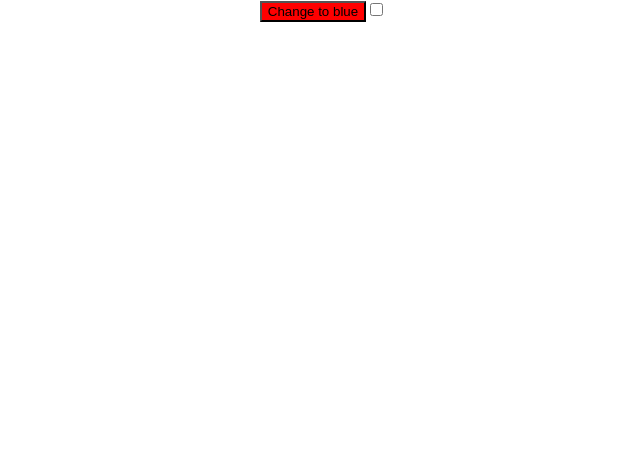
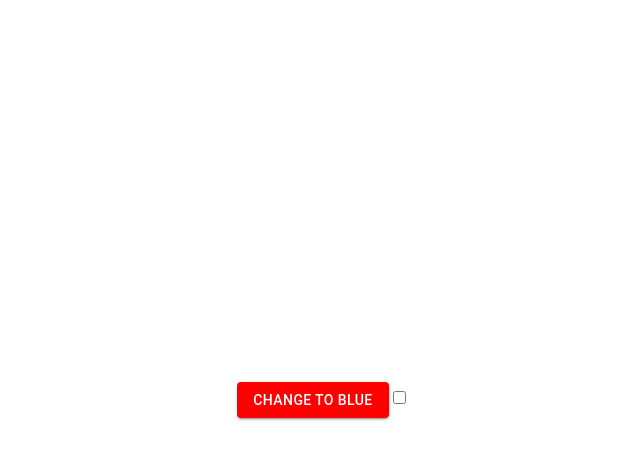
Before and after one commit to ashychiu/jest-react-testing-library, a React (Create React App) app: page / in a window 1280 px wide. Shown: the top 460 px of the page, without its empty margins (317-957 px from the left). Built offline with nearby package versions, Linux system fonts and the light colour scheme.

Commit message:
Add styling with MUI

```diff
--- a/src/App.js
+++ b/src/App.js
@@ -1,18 +1,33 @@
 import { useState } from "react";
 import "./App.css";
+import { Button, Grid } from "@mui/material";
 
 function App() {
-  const [buttonColor, setButtonColor] = useState("red")
-  const newButtonColor = buttonColor === "red" ? "blue" : "red"
+  const [buttonColor, setButtonColor] = useState("red");
+  const newButtonColor = buttonColor === "red" ? "blue" : "red";
 
   const changeColor = () => {
-    setButtonColor(newButtonColor)
-  }
+    setButtonColor(newButtonColor);
+  };
   return (
-    <div className="App">
-      <button onClick={changeColor} style={{ backgroundColor: buttonColor }}>Change to {newButtonColor}</button>
-      <input type="checkbox" />
-    </div>
+    <Grid
+      container
+      display="flex"
+      justifyContent="center"
+      alignItems="center"
+      style={{ minHeight: "100vh" }}
+    >
+      <Grid item>
+        <Button
+          onClick={changeColor}
+          style={{ backgroundColor: buttonColor }}
+          variant="contained"
+        >
+          Change to {newButtonColor}
+        </Button>
+        <input type="checkbox" />
+      </Grid>
+    </Grid>
   );
 }
 
```
